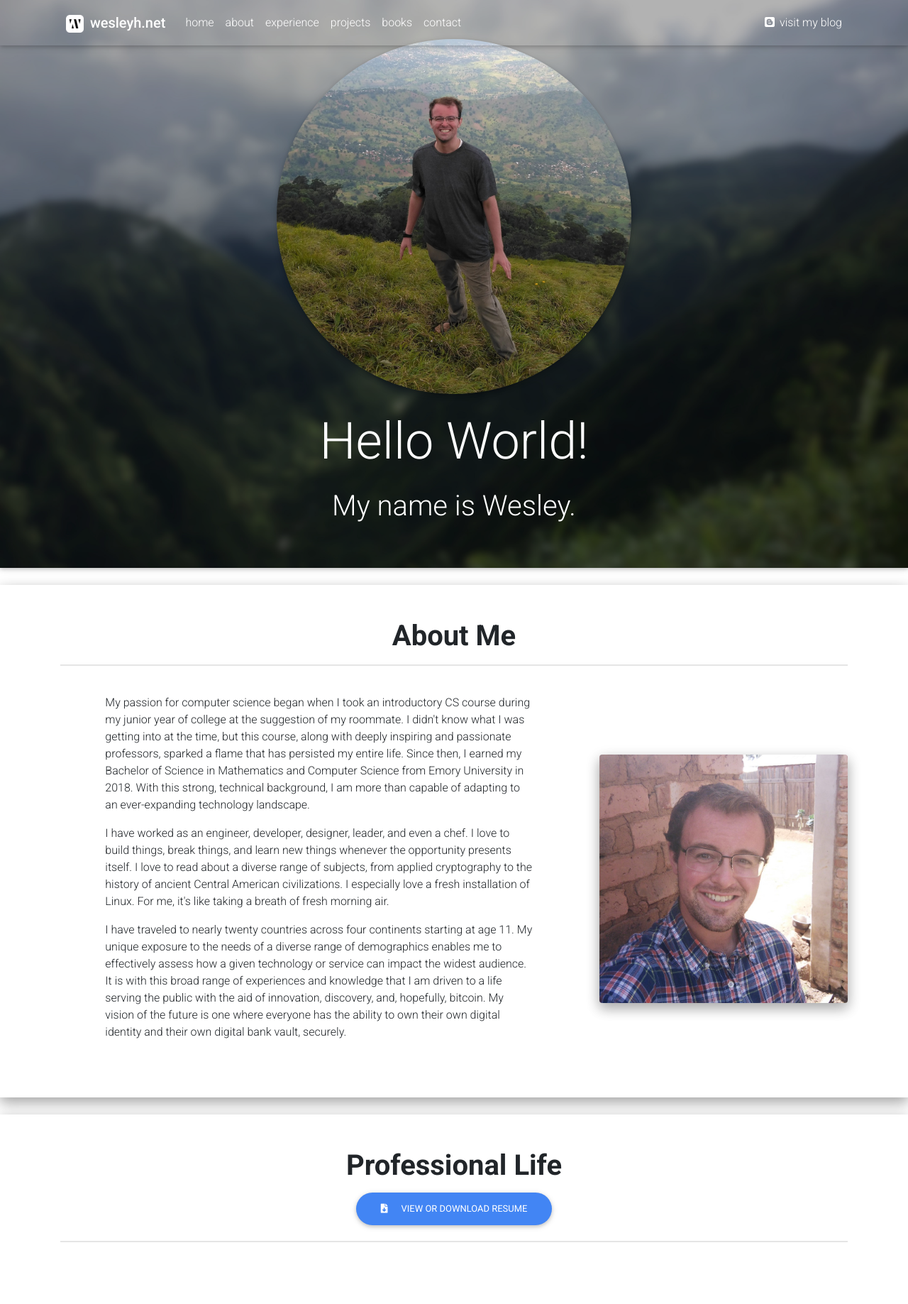
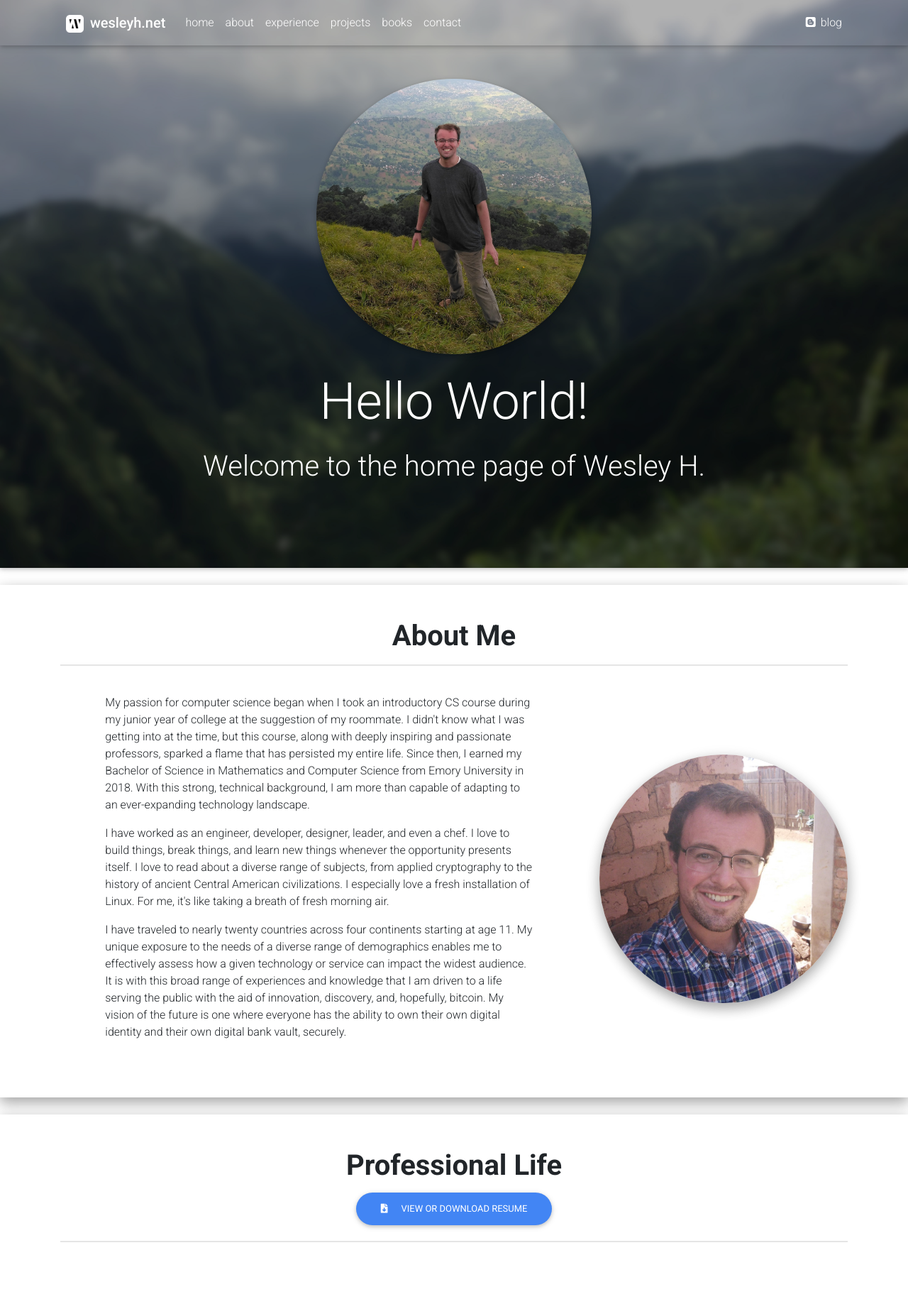
Before and after one commit to wesleyh-dev/django-website, a Django app: template home/templates/home/index.html in a window 1280 px wide. Shown: the top 1837 px of the page at 71% size. Run offline with Django 3.2, Linux system fonts and the light colour scheme; the template is opened without the code that fills it, so the values that code supplies are empty; some libraries are stand-ins or nearby versions.

Commit message:
minor fixes to landing page

```diff
--- a/home/templates/home/base.html
+++ b/home/templates/home/base.html
@@ -22,7 +22,7 @@
         <!-- Footer Elements -->
         <div class="container text-center">
             <h1>Let's get in touch!</h1>
-            <p>Add me on socials via links below.</p>
+            <p>Add me on my social media. Contact form coming soon!</p>
             <!-- Social buttons -->
             <ul class="list-unstyled list-inline text-center">
                 <li class="list-inline-item">
--- a/home/templates/home/index.html
+++ b/home/templates/home/index.html
@@ -38,7 +38,7 @@
                     <li class="nav-item">
                         <a href="" class="nav-link">
                             <i class="fab fa-blogger"></i>
-                            visit my blog
+                            blog
                         </a>
                     </li>
                 </ul>
@@ -49,9 +49,9 @@
         <div class="full-bg-img">
             <div class="mask rgba-black-light flex-center">
                 <div class="container white-text wow fadeInUp text-center">
-                    <img src="{% static 'images/profile/landing-prof.jpg' %}" class="rounded-circle z-depth-1 m-auto" style="width: 45%;">
+                    <img src="{% static 'images/profile/landing-prof.jpg' %}" class="rounded-circle z-depth-1 m-auto" style="width: 35%;">
                     <h1 class="display-3 my-4">Hello World!</h1>
-                    <h1 class="h1-responsive">My name is Wesley.</h1>
+                    <h1 class="h1-responsive">Welcome to the home page of Wesley H.</h1>
                 </div>
             </div>
         </div>
@@ -138,7 +138,7 @@
 
                 <!-- Grid column -->
                 <div class="col-lg-4 w-50 m-auto">
-                    <img class="img-fluid z-depth-2 rounded" src="{% static 'images/profile/about-me.jpg' %}">
+                    <img class="img-fluid z-depth-2 rounded-circle" src="{% static 'images/profile/about-me.jpg' %}">
                 </div>
                 <!-- Grid column -->
 
@@ -181,7 +181,7 @@
                         </div>
                         <div class="card-body card-body-cascade">
                             <h4 class="font-weight-bold card-title">{{ job.position }}</h4>
-                            <p class="card-text">{{ job.location }}</p>
+                            <p class="card-text mb-0">{{ job.location }}</p>
                             <p class="card-text">{{ job.date }}</p>
                             <span class="card-text">Tags: </span>
                             <span class="card-text">{{ job.badges }}</span>
@@ -207,7 +207,7 @@
             <!-- Section description -->
             <hr class="pb-4">
 
-            <div class="row row-cols-sm-2 row-cols-lg-3 row-cols-md-2">
+            <div class="row row-cols-sm-2 row-cols-lg-2 row-cols-md-2">
                 {% for project in projects %}
                 <div class="col-sm pb-5">
                     <div class="card card-cascade narrower">
```
